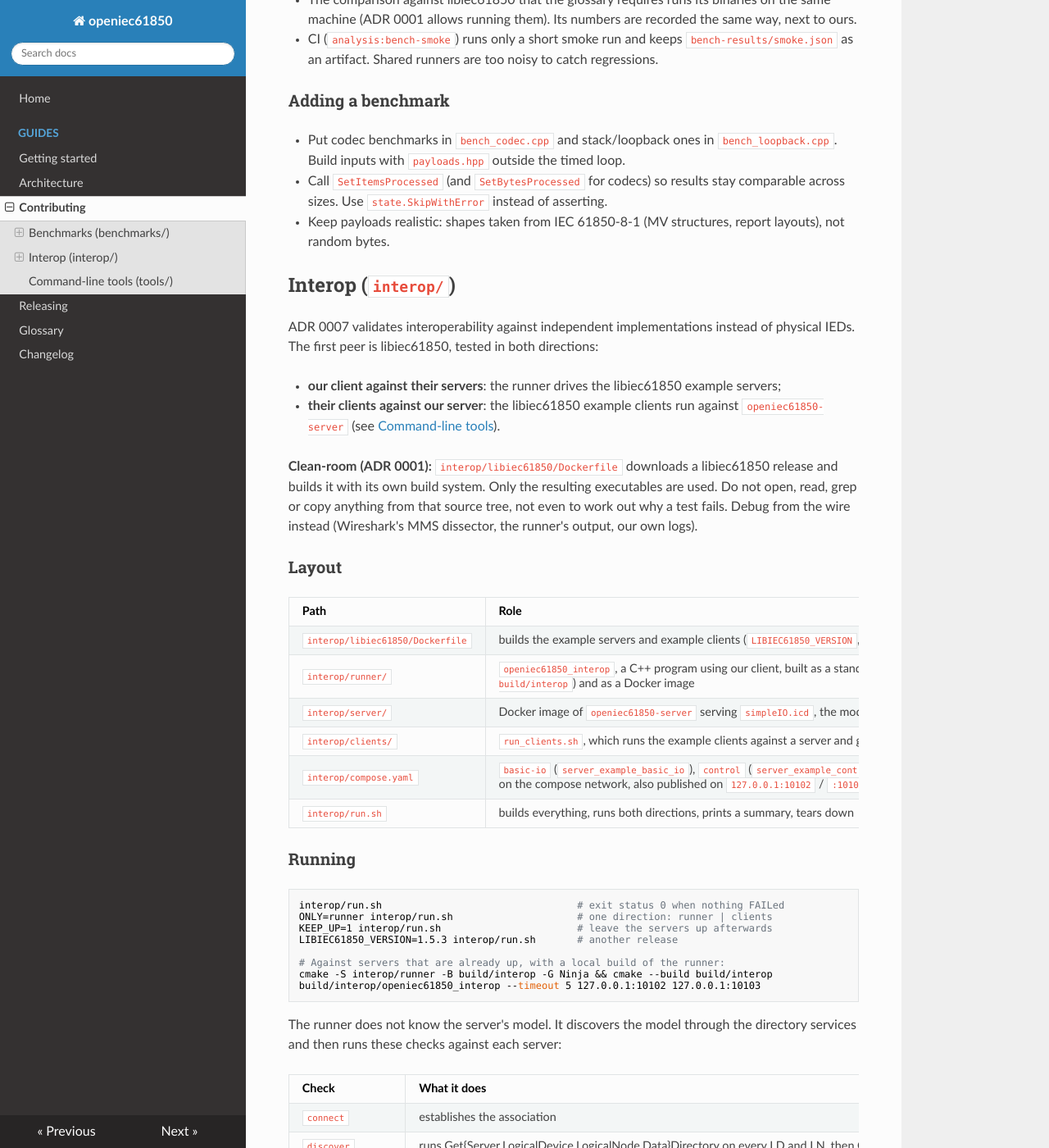
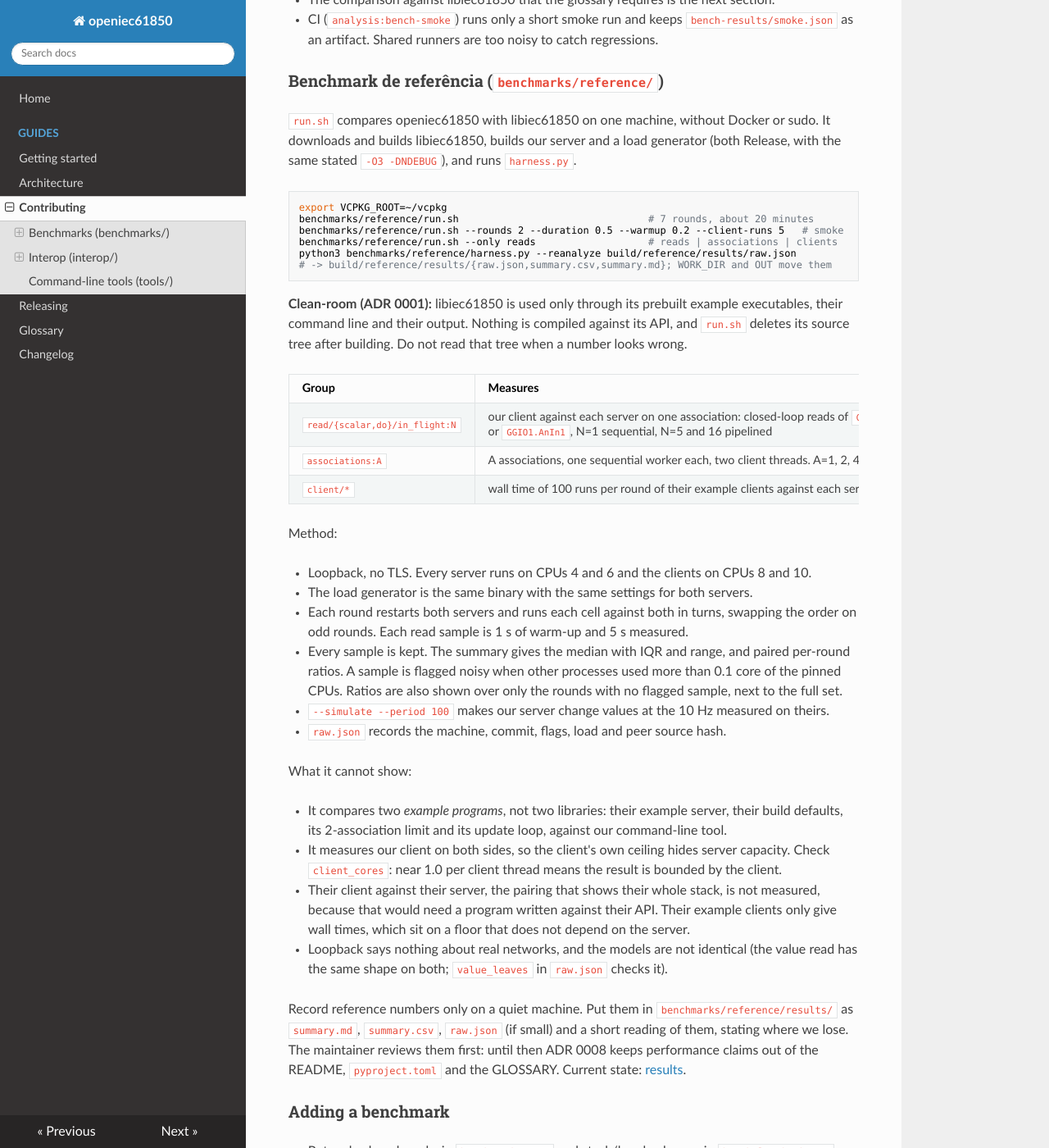
Before and after one commit to vicentevendramin/openiec61850, an MkDocs documentation site: the page built from docs/guides/contributing.md, in a window 1280 px wide and 1400 px high, scrolled down 1504 px. Shown: the whole window at 82% size. Built offline with MkDocs 1.6.1, drawn with Linux system fonts in a browser that asks for light colours; nearby versions of some CDN libraries; some of the changed text lies outside the part shown.

Commit message:
Record provisional reference benchmark results
Document the method and its limits, and report ratios over all samples
and over the rounds free of interference. The numbers come from a busy
host, so they are marked provisional and stay out of the README,
pyproject and GLOSSARY until reviewed (ADR 0008).

Co-Authored-By: Claude Opus 5.5 <noreply@anthropic.com>

````diff
--- a/docs/guides/contributing.md
+++ b/docs/guides/contributing.md
@@ -60,10 +60,64 @@ Guidelines:
   battery or inside the sanitizer builds.
 - Compare runs with Google Benchmark's `tools/compare.py benchmarks old.json new.json`. When a
   change claims a speed-up, put the comparison in the merge request.
-- The comparison against libiec61850 that the glossary requires runs its binaries on the same
-  machine (ADR 0001 allows running them). Its numbers are recorded the same way, next to ours.
+- The comparison against libiec61850 that the glossary requires is the next section.
 - CI (`analysis:bench-smoke`) runs only a short smoke run and keeps `bench-results/smoke.json` as an
   artifact. Shared runners are too noisy to catch regressions.
+
+### Benchmark de referência (`benchmarks/reference/`)
+
+`run.sh` compares openiec61850 with libiec61850 on one machine, without Docker or sudo. It downloads
+and builds libiec61850, builds our server and a load generator (both Release, with the same stated
+`-O3 -DNDEBUG`), and runs `harness.py`.
+
+```bash
+export VCPKG_ROOT=~/vcpkg
+benchmarks/reference/run.sh                                # 7 rounds, about 20 minutes
+benchmarks/reference/run.sh --rounds 2 --duration 0.5 --warmup 0.2 --client-runs 5   # smoke
+benchmarks/reference/run.sh --only reads                   # reads | associations | clients
+python3 benchmarks/reference/harness.py --reanalyze build/reference/results/raw.json
+# -> build/reference/results/{raw.json,summary.csv,summary.md}; WORK_DIR and OUT move them
+```
+
+**Clean-room (ADR 0001):** libiec61850 is used only through its prebuilt example executables, their
+command line and their output. Nothing is compiled against its API, and `run.sh` deletes its source
+tree after building. Do not read that tree when a number looks wrong.
+
+| Group | Measures |
+|---|---|
+| `read/{scalar,do}/in_flight:N` | our client against each server on one association: closed-loop reads of `GGIO1.AnIn1.mag.f` or `GGIO1.AnIn1`, N=1 sequential, N=5 and 16 pipelined |
+| `associations:A` | A associations, one sequential worker each, two client threads. A=1, 2, 4 on both servers, then 16, 64, 256 on ours |
+| `client/*` | wall time of 100 runs per round of their example clients against each server |
+
+Method:
+
+- Loopback, no TLS. Every server runs on CPUs 4 and 6 and the clients on CPUs 8 and 10.
+- The load generator is the same binary with the same settings for both servers.
+- Each round restarts both servers and runs each cell against both in turns, swapping the order on
+  odd rounds. Each read sample is 1 s of warm-up and 5 s measured.
+- Every sample is kept. The summary gives the median with IQR and range, and paired per-round
+  ratios. A sample is flagged noisy when other processes used more than 0.1 core of the pinned
+  CPUs. Ratios are also shown over only the rounds with no flagged sample, next to the full set.
+- `--simulate --period 100` makes our server change values at the 10 Hz measured on theirs.
+- `raw.json` records the machine, commit, flags, load and peer source hash.
+
+What it cannot show:
+
+- It compares two *example programs*, not two libraries: their example server, their build
+  defaults, its 2-association limit and its update loop, against our command-line tool.
+- It measures our client on both sides, so the client's own ceiling hides server capacity. Check
+  `client_cores`: near 1.0 per client thread means the result is bounded by the client.
+- Their client against their server, the pairing that shows their whole stack, is not measured,
+  because that would need a program written against their API. Their example clients only give wall
+  times, which sit on a floor that does not depend on the server.
+- Loopback says nothing about real networks, and the models are not identical (the value read has
+  the same shape on both; `value_leaves` in `raw.json` checks it).
+
+Record reference numbers only on a quiet machine. Put them in `benchmarks/reference/results/` as
+`summary.md`, `summary.csv`, `raw.json` (if small) and a short reading of them, stating where we
+lose. The maintainer reviews them first: until then ADR 0008 keeps performance claims out of the
+README, `pyproject.toml` and the GLOSSARY. Current state:
+[results](../../benchmarks/reference/results/README.md).
 
 ### Adding a benchmark
 
````
Also changed, not shown: CHANGELOG.md (+2 -0 lines), benchmarks/reference/results/README.md (added, +107 -0 lines), benchmarks/reference/results/summary.md (added, +49 -0 lines), 3 other files.
